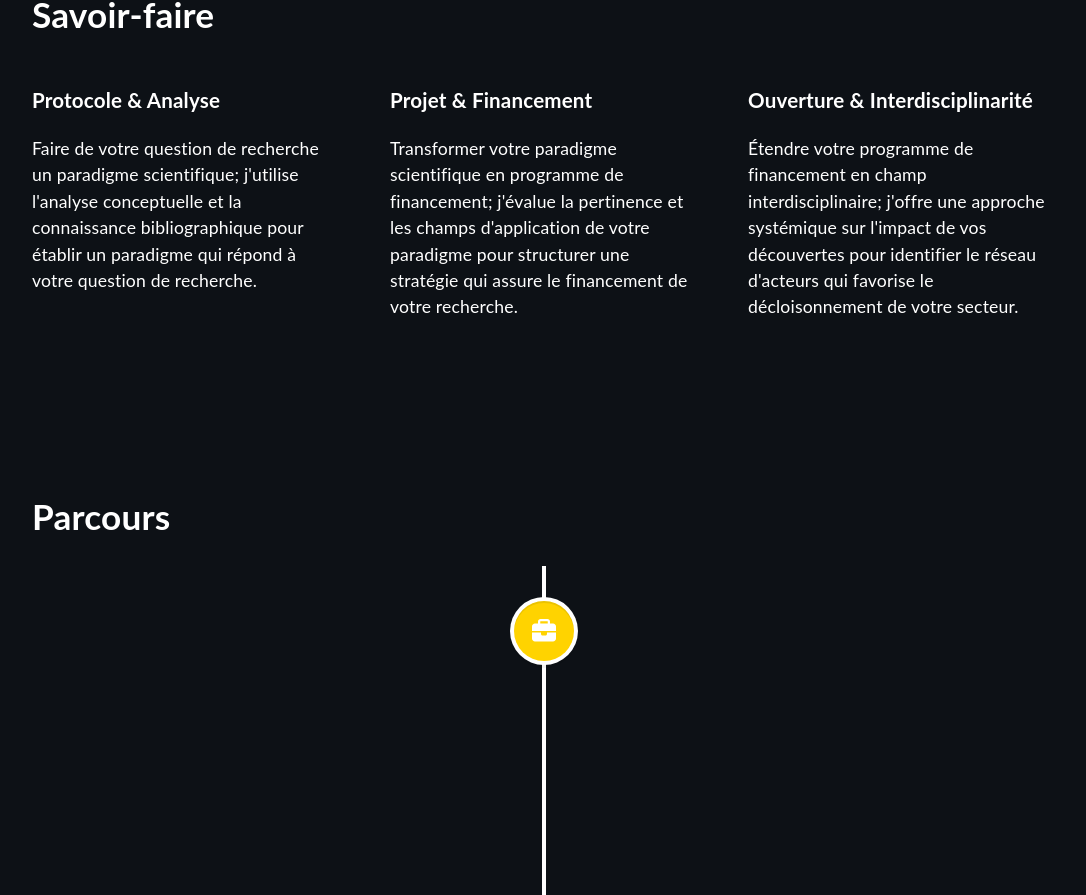
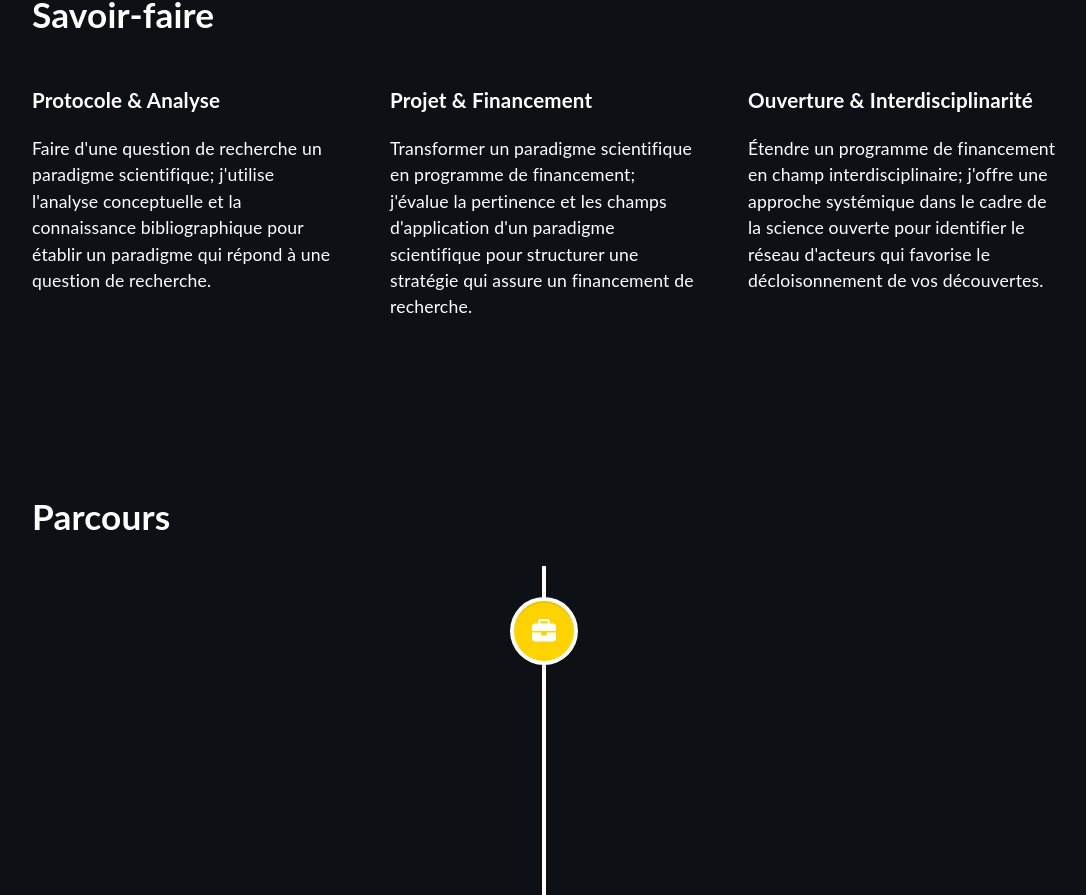
Before and after one commit to matthieukoroma/website, a React (Create React App) app: page / in a window 1280 px wide. Shown: the part 928-1823 px from the top of the page, without its empty margins (96-1182 px from the left). Built offline with nearby package versions, Linux system fonts and the light colour scheme.

Commit message:
changes expertise

```diff
--- a/src/components/Expertise.tsx
+++ b/src/components/Expertise.tsx
@@ -50,21 +50,21 @@ function Expertise() {
                 <div className="skill">
                     <h3>Protocole & Analyse</h3>
                     <p>
-                        Faire de votre question de recherche un paradigme scientifique; j'utilise l'analyse conceptuelle et la connaissance bibliographique pour établir un paradigme qui répond à votre question de recherche.
+                        Faire d'une question de recherche un paradigme scientifique; j'utilise l'analyse conceptuelle et la connaissance bibliographique pour établir un paradigme qui répond à une question de recherche.
                     </p>
                 </div>
 
                 <div className="skill">
                     <h3>Projet & Financement</h3>
                     <p>
-                        Transformer votre paradigme scientifique en programme de financement; j'évalue la pertinence et les champs d'application de votre paradigme pour structurer une stratégie qui assure le financement de votre recherche.
+                        Transformer un paradigme scientifique en programme de financement; j'évalue la pertinence et les champs d'application d'un paradigme scientifique pour structurer une stratégie qui assure un financement de recherche.
                     </p>
                 </div>
 
                 <div className="skill">
                     <h3>Ouverture & Interdisciplinarité</h3>
                     <p>
-                        Étendre votre programme de financement en champ interdisciplinaire; j'offre une approche systémique sur l'impact de vos découvertes pour identifier le réseau d'acteurs qui favorise le décloisonnement de votre secteur.
+                        Étendre un programme de financement en champ interdisciplinaire; j'offre une approche systémique dans le cadre de la science ouverte pour identifier le réseau d'acteurs qui favorise le décloisonnement de vos découvertes.
                     </p>
                 </div>
             </div>
```
Also changed, not shown: 6 other files (tests, documents, lock files or other folders).
